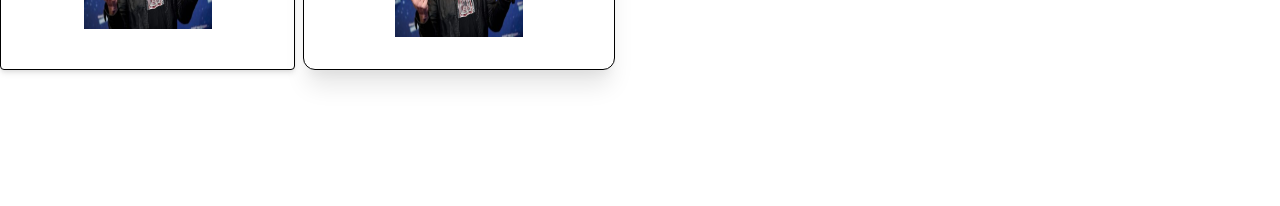
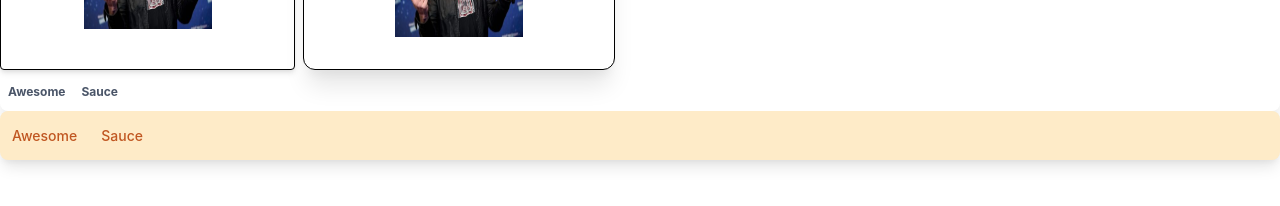
Before and after one commit to kupuma-ru21/urql_chakra, a Next.js app: page / in a window 1280 px wide. Shown: the part 492-698 px from the top of the page. Built offline with nearby package versions, Linux system fonts and the light colour scheme.

Commit message:
feat: Styling multipart components

```diff
--- /dev/null
+++ b/src/app/components/Menu.tsx
@@ -0,0 +1,34 @@
+// 1. Import the components and hook
+import {
+  Box,
+  BoxProps,
+  Flex,
+  createStylesContext,
+  useMultiStyleConfig,
+} from "@chakra-ui/react";
+
+const [StylesProvider, useStyles] = createStylesContext("Menu");
+
+export function Menu(props: {
+  size: "sm" | "md";
+  variant: "bold" | "colorful";
+  children: React.ReactNode;
+}) {
+  const { size, variant, children } = props;
+
+  // 2. Consume the `useMultiStyleConfig` hook
+  const styles = useMultiStyleConfig("Menu", { size, variant });
+
+  return (
+    <Flex __css={styles.menu}>
+      {/* 3. Mount the computed styles on `StylesProvider` */}
+      <StylesProvider value={styles}>{children}</StylesProvider>
+    </Flex>
+  );
+}
+
+export function MenuItem(props: BoxProps) {
+  // 4. Read computed `item` styles from styles provider
+  const styles = useStyles();
+  return <Box as="button" __css={styles.item} {...props} />;
+}
--- a/src/app/page.tsx
+++ b/src/app/page.tsx
@@ -1,13 +1,18 @@
 "use client";
-import { Heading, Image, Stack, Text } from "@chakra-ui/react";
+import { Button, Heading, Image, Stack, Text } from "@chakra-ui/react";
 import { UserDefined } from "./components/UserDefined";
+import { Menu, MenuItem } from "./components/Menu";
 
 export default function Page() {
   return (
-    <Stack direction="row">
-      <Usage1 />
-      <Usage2 />
-    </Stack>
+    <>
+      <Stack direction="row">
+        <Usage1 />
+        <Usage2 />
+      </Stack>
+      <Usage3 />
+      <Usage4 />
+    </>
   );
 }
 
@@ -54,3 +59,23 @@ function Usage2() {
     </UserDefined>
   );
 }
+
+// 1. Using the default props defined in style config
+function Usage3() {
+  return (
+    <Menu size="sm" variant="bold">
+      <MenuItem>Awesome</MenuItem>
+      <MenuItem>Sauce</MenuItem>
+    </Menu>
+  );
+}
+
+// 2. Overriding the default
+function Usage4() {
+  return (
+    <Menu size="md" variant="colorful">
+      <MenuItem>Awesome</MenuItem>
+      <MenuItem>Sauce</MenuItem>
+    </Menu>
+  );
+}
--- /dev/null
+++ b/src/theme/components/menu.ts
@@ -0,0 +1,57 @@
+import { createMultiStyleConfigHelpers } from "@chakra-ui/styled-system";
+
+// This function creates a set of function that helps us create multipart component styles.
+const helpers = createMultiStyleConfigHelpers(["menu", "item"]);
+
+export const Menu = helpers.defineMultiStyleConfig({
+  baseStyle: {
+    menu: {
+      boxShadow: "lg",
+      rounded: "lg",
+      flexDirection: "column",
+      py: "2",
+    },
+    item: {
+      fontWeight: "medium",
+      lineHeight: "normal",
+      color: "gray.600",
+    },
+  },
+  sizes: {
+    sm: {
+      item: {
+        fontSize: "0.75rem",
+        px: 2,
+        py: 1,
+      },
+    },
+    md: {
+      item: {
+        fontSize: "0.875rem",
+        px: 3,
+        py: 2,
+      },
+    },
+  },
+  variants: {
+    bold: {
+      item: {
+        fontWeight: "bold",
+      },
+      menu: {
+        boxShadow: "xl",
+      },
+    },
+    colorful: {
+      item: {
+        color: "orange.600",
+      },
+      menu: {
+        bg: "orange.100",
+      },
+    },
+  },
+  defaultProps: {
+    size: "md",
+  },
+});
--- a/src/theme/index.ts
+++ b/src/theme/index.ts
@@ -1,6 +1,7 @@
 import { extendTheme } from "@chakra-ui/react";
 import { Button } from "./components/button";
 import { UserDefined } from "./components/user-defined";
+import { Menu } from "./components/menu";
 
 const theme = extendTheme({
   components: {
@@ -13,6 +14,7 @@ const theme = extendTheme({
     That's why it doesn't work.
    */
     UserDefined,
+    Menu,
   },
 });
 
```
